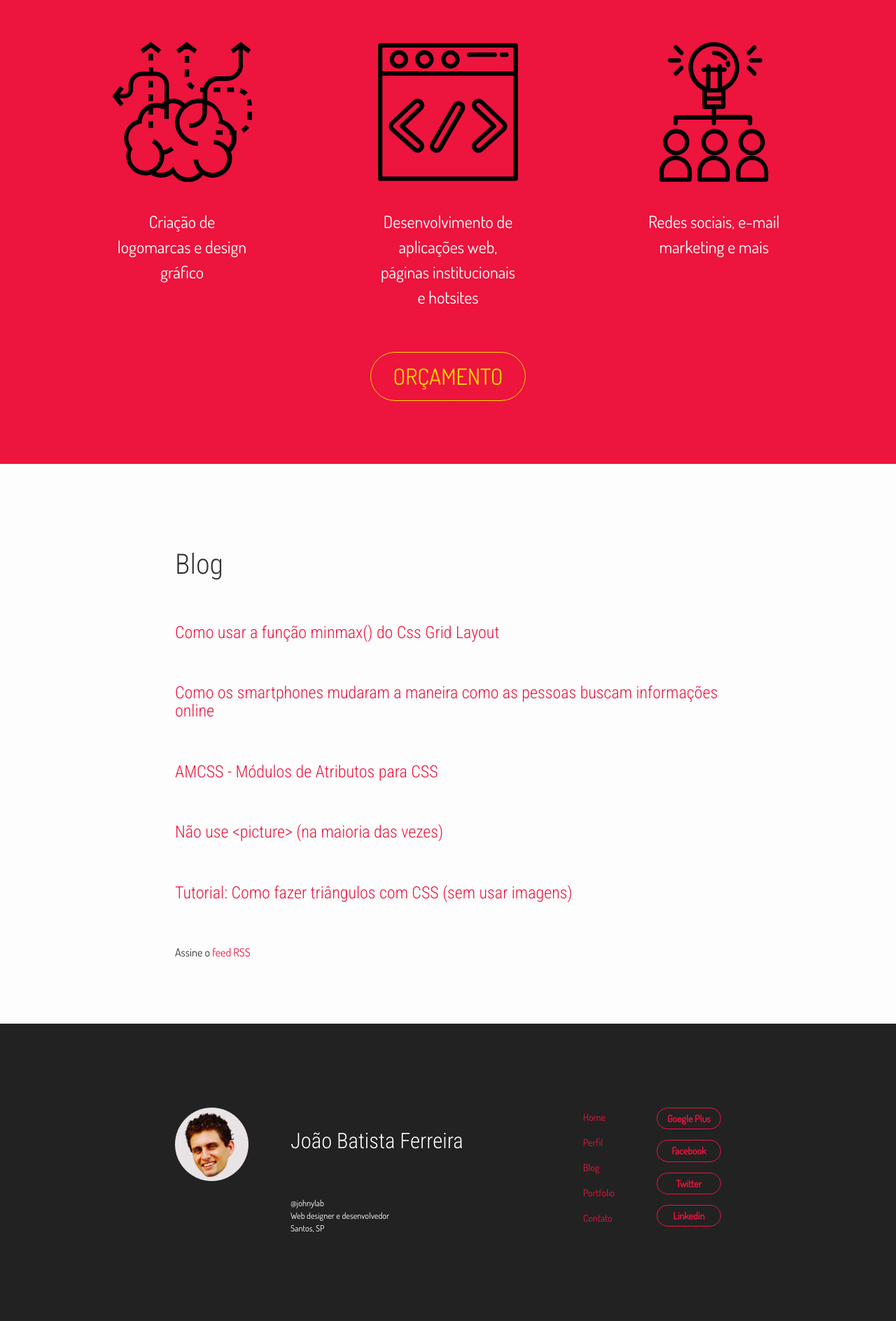
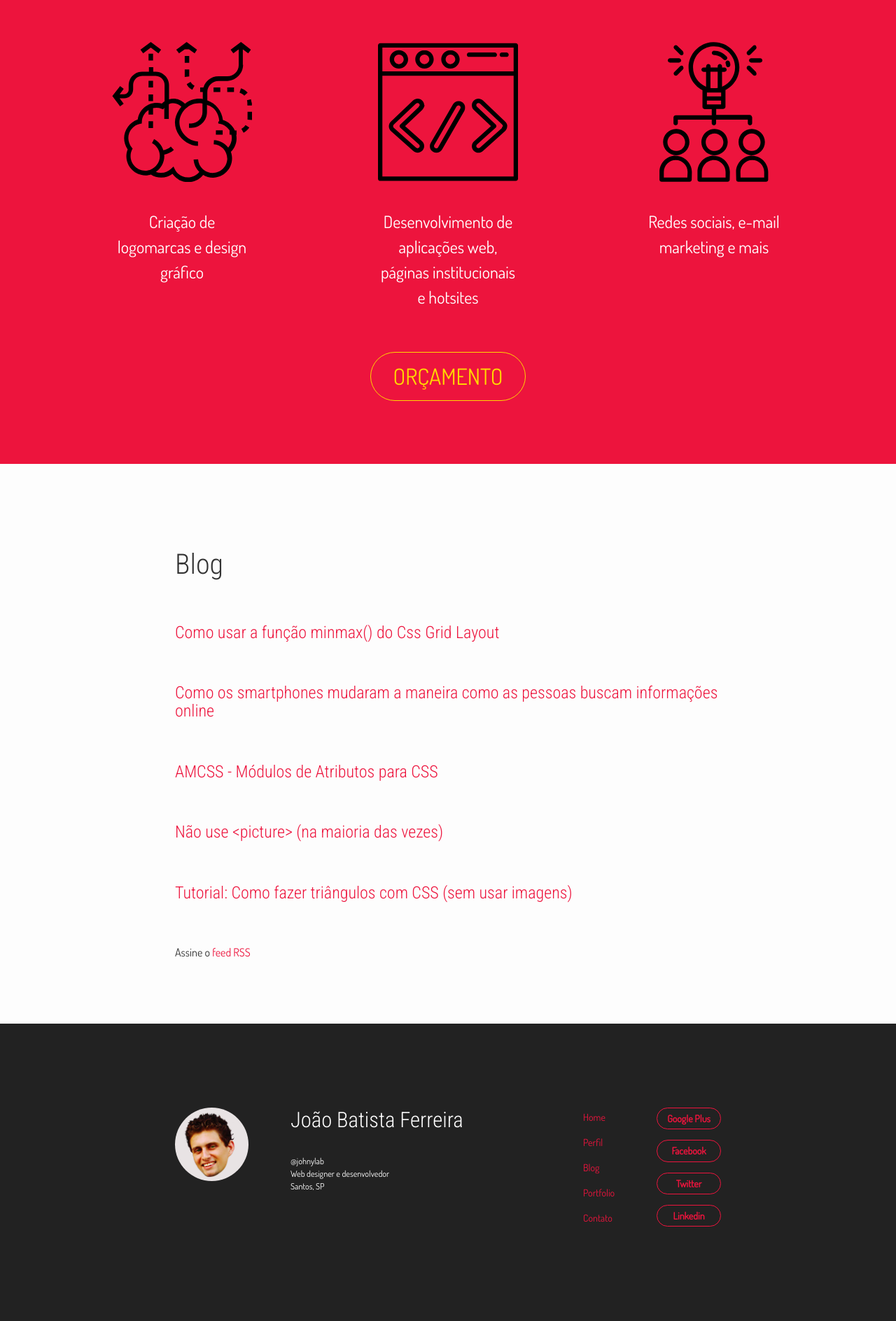
Before and after one commit to johnylab/johnylab.github.io, a Jekyll site: the page built from index.html, in a window 1280 px wide. Shown: the part 1412-3300 px from the top of the page at 70% size. Built offline with Jekyll 4.4.1, drawn with Linux system fonts in a browser that asks for light colours.

Commit message:
Alinhamento dos elementos do rodapé

```diff
--- a/_sass/_vcard.sass
+++ b/_sass/_vcard.sass
@@ -1,13 +1,14 @@
 .vcard
     .photo
-        margin-top: $spacing-unit / 2
+        @extend %vertical-rhythm
         width: 105px
         height: 105px
         padding: 5px
         border-radius: 500px
         overflow: hidden
         background-color: $grey-color-light
-    // .fn
+    .fn
+        @extend %vertical-rhythm
     // .nickname
     // .note
     // .adr
```
